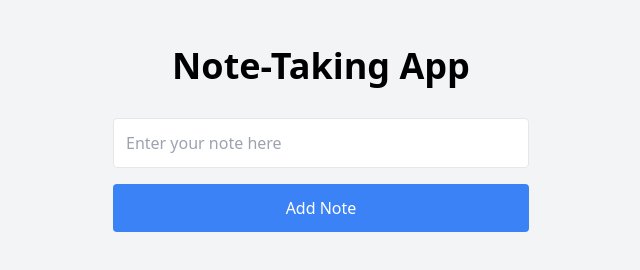
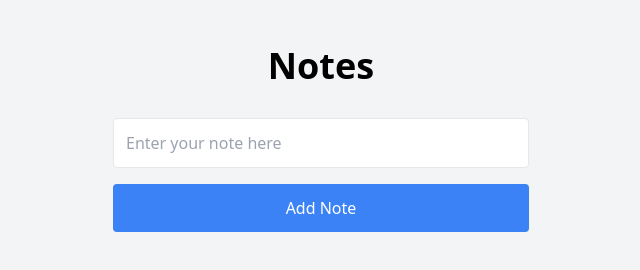
Before and after one commit to Krisut01/Note-Taking-App, a website: page index.html in a window 1280 px wide. Shown: the whole page, without its empty margins (319-959 px from the left). Drawn offline with Linux system fonts and the light colour scheme.

Commit message:
2nd Commit

```diff
--- a/index.html
+++ b/index.html
@@ -8,7 +8,7 @@
 </head>
 <body class="bg-gray-100 min-h-screen flex flex-col items-center">
   <div class="container mx-auto p-4">
-    <h1 class="text-3xl md:text-4xl font-bold text-center mb-8">Note-Taking App</h1>
+    <h1 class="text-3xl md:text-4xl font-bold text-center mb-8">Notes</h1>
     <div class="w-full md:w-1/2 lg:w-1/3 mb-4">
 
       <input type="text" id="noteInput" class="p-3 border rounded w-full mb-4" placeholder="Enter your note here">
```
